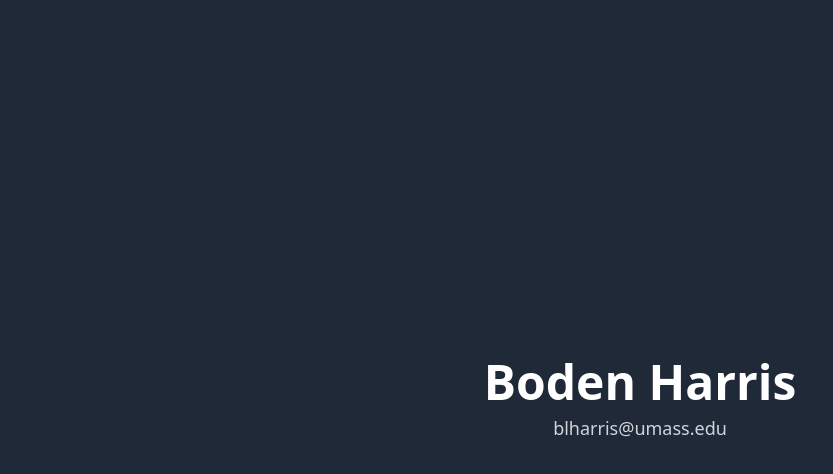
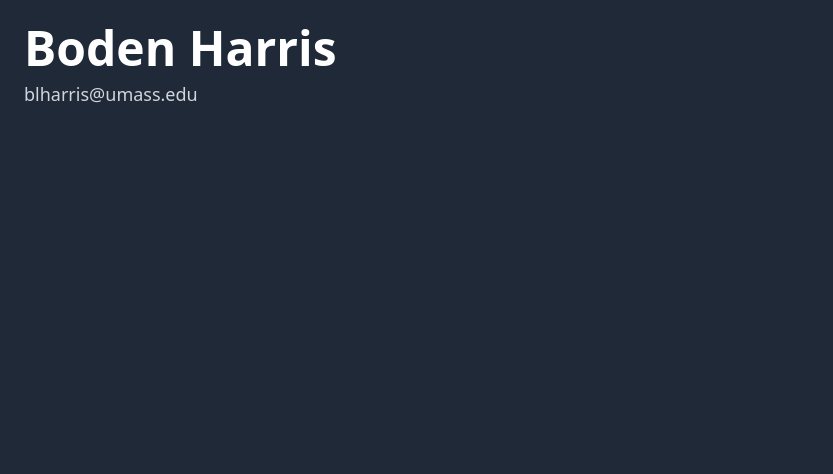
Before and after one commit to bodenharris/learrning-sveltekit, a SvelteKit app: page / in a window 1280 px wide. Shown: the top 474 px of the page, without its empty margins (0-833 px from the left). Built offline with nearby package versions, Linux system fonts and the light colour scheme.

Commit message:
Formatting 1.1

```diff
--- a/src/routes/+page.svelte
+++ b/src/routes/+page.svelte
@@ -1,5 +1,5 @@
 
-<div class="min-h-screen bg-gray-800 flex flex-col items-center justify-center text-center p-6">
+<div class="min-h-screen bg-gray-800 p-6">
     <h1 class="text-5xl font-extrabold text-white">Boden Harris</h1>
     <h2 class="text-lg text-gray-300 mt-2">blharris@umass.edu</h2>
 </div>
```
